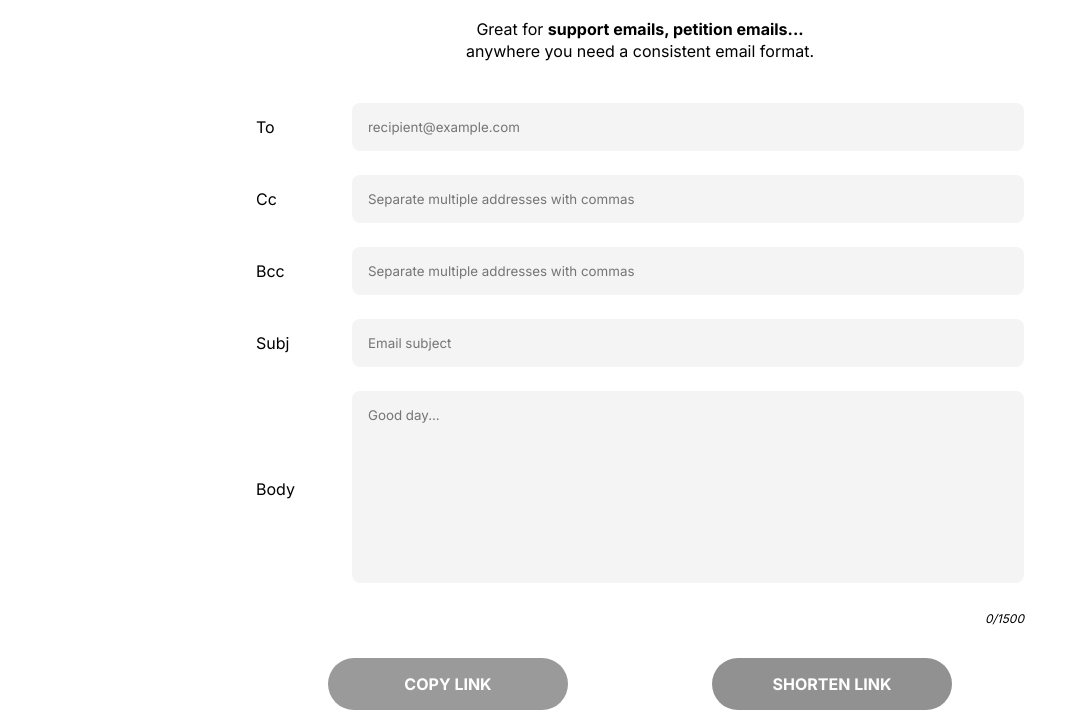
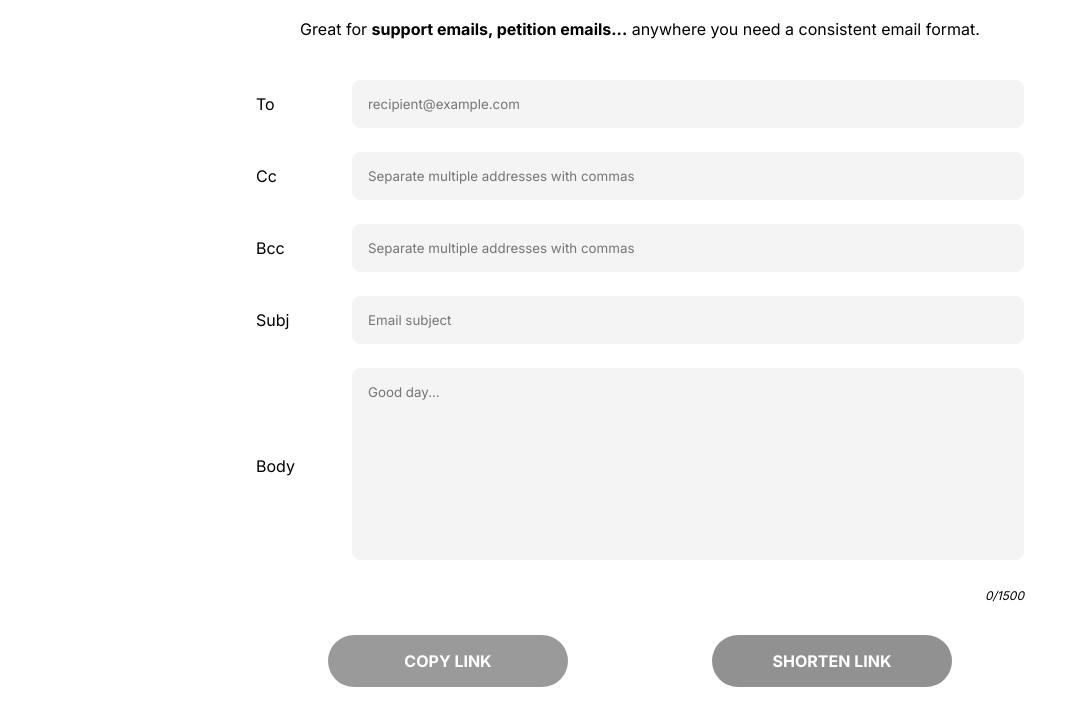
Before and after one commit to jareddantis/send-email, a plain HTML site: page index.html in a window 1280 px wide. Shown: the part 115-827 px from the top of the page, without its empty margins (0-1069 px from the left). Drawn offline with Linux system fonts and the light colour scheme.

Commit message:
index.html: Remove line break from subtitle

```diff
--- a/index.html
+++ b/index.html
@@ -50,7 +50,7 @@
   <div id="app">
     <div class="intro">
       <h2>Create one-click email templates</h2>
-      <p>Great for <strong>support emails, petition emails...</strong><br>anywhere you need a consistent email format.</p>
+      <p>Great for <strong>support emails, petition emails...</strong> anywhere you need a consistent email format.</p>
     </div>
 
     <!-- Composer -->
```
